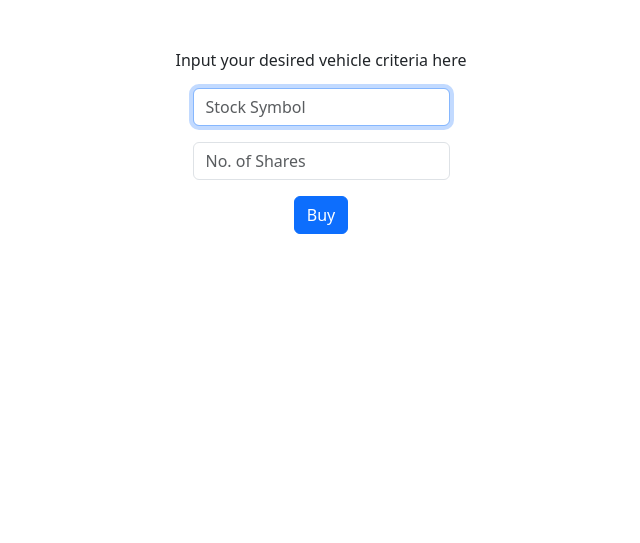
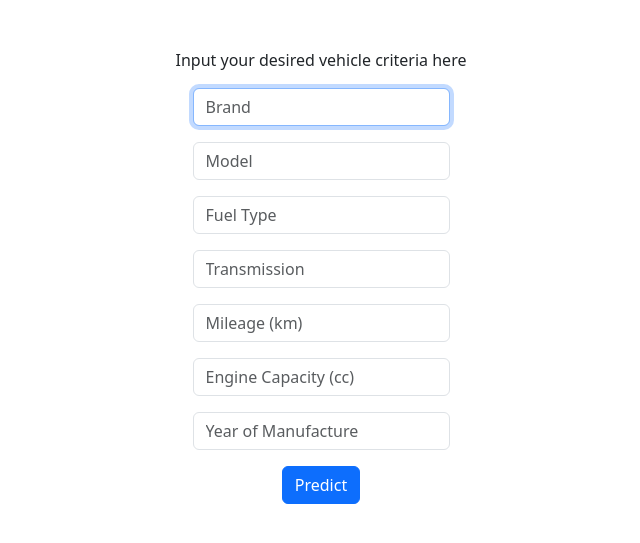
Before and after one commit to MarcWije/CarPricePredictor, a Flask app: page /predict in a window 1280 px wide. Shown: the top 543 px of the page, without its empty margins (319-959 px from the left). Run offline with Flask 3, Linux system fonts and the light colour scheme; parts of the project's set-up code (start-up, migrations or seed data) failed here and were passed over; some web fonts are replaced.

Commit message:
Created skeleton of price prediction model

```diff
--- a/app/app.py
+++ b/app/app.py
@@ -5,6 +5,10 @@ import numpy as np
 # Load model
 with open("car-predictor.pkl", "rb") as f:
     model = pickle.load(f)
+
+# Load encoders
+with open("encoders.pkl", "rb") as f:
+    encoders = pickle.load(f)
 
 app = Flask(__name__)
 
@@ -16,5 +20,34 @@ def index():
         return render_template("index.html")
 
     else:
+        brand = request.form.get("brand")
+        model = request.form.get("model")
+        fuel_type = request.form.get("fuel-type")
+        transmission = request.form.get("transmission")
+        mileage = request.form.get("mileage")
+        engine_capacity = request.form.get("engine-capacity")
+        yom = request.form.get("yom")
 
-        return render_template("prediction.html")
+        data = {
+            "Brand Model" : brand + " " + model,
+            "Fuel Type" : fuel_type,
+            "Transmission" : transmission,
+            "Mileage (km)" : mileage,
+            "Engine Capacity (cc)" : engine_capacity,
+            "Year of Manufacture" : yom
+        }
+        features = []
+
+        for col in ["Brand Model", "Fuel Type", "Transmission"]:
+            val = data[col]
+            if val in encoders[col].classes_:
+                encoded_val = encoders[col].transform([val])[0]
+            else:
+                return jsonify({"error": f"Unknown value for {col}: {val}"}), 400
+            features.append(encoded_val)
+
+        features.extend([data["Mileage (km)"], data["Year of Manufacture"], data["Engine Capacity (cc)"]])
+
+        price = model.predict(features)
+
+        return render_template("prediction.html", brand=brand, model=model, fuel_type=fuel_type, transmission=transmission, mileage=mileage, engine_capacity=engine_capacity, yom=yom, price=price)
--- a/app/templates/index.html
+++ b/app/templates/index.html
@@ -10,13 +10,28 @@
     <div class="section">
         <form action="/predict" method="post" id="predictionForm">
             <div class="mb-3">
-                <input autocomplete="on" autofocus class="form-control mx-auto w-auto" name="" placeholder="Stock Symbol" type="text" required>
+                <input autocomplete="on" autofocus class="form-control mx-auto w-auto" name="brand" placeholder="Brand" type="text">
             </div>
             <div class="mb-3">
-                <input autocomplete="off" class="form-control mx-auto w-auto" name="shares" placeholder="No. of Shares" type="text" required>
+                <input autocomplete="on" class="form-control mx-auto w-auto" name="model" placeholder="Model" type="text">
             </div>
             <div class="mb-3">
-                <button class="btn btn-primary" type="submit"> Buy </button>
+                <input autocomplete="on" class="form-control mx-auto w-auto" name="fuel-type" placeholder="Fuel Type" type="text">
+            </div>
+            <div class="mb-3">
+                <input autocomplete="on" class="form-control mx-auto w-auto" name="transmission" placeholder="Transmission" type="text">
+            </div>
+            <div class="mb-3">
+                <input autocomplete="off" class="form-control mx-auto w-auto" name="mileage" placeholder="Mileage (km)" type="text">
+            </div>
+            <div class="mb-3">
+                <input autocomplete="on" class="form-control mx-auto w-auto" name="engine-capacity" placeholder="Engine Capacity (cc)" type="text">
+            </div>
+            <div class="mb-3">
+                <input autocomplete="on" class="form-control mx-auto w-auto" name="yom" placeholder="Year of Manufacture" type="text">
+            </div>
+            <div class="mb-3">
+                <button class="btn btn-primary" type="submit"> Predict </button>
             </div>
         </form>
     </div>
```
Also changed, not shown: app/templates/prediction.html (+74 -0 lines), model.py (+8 -3 lines), model_predictions.csv, 2 other files.
